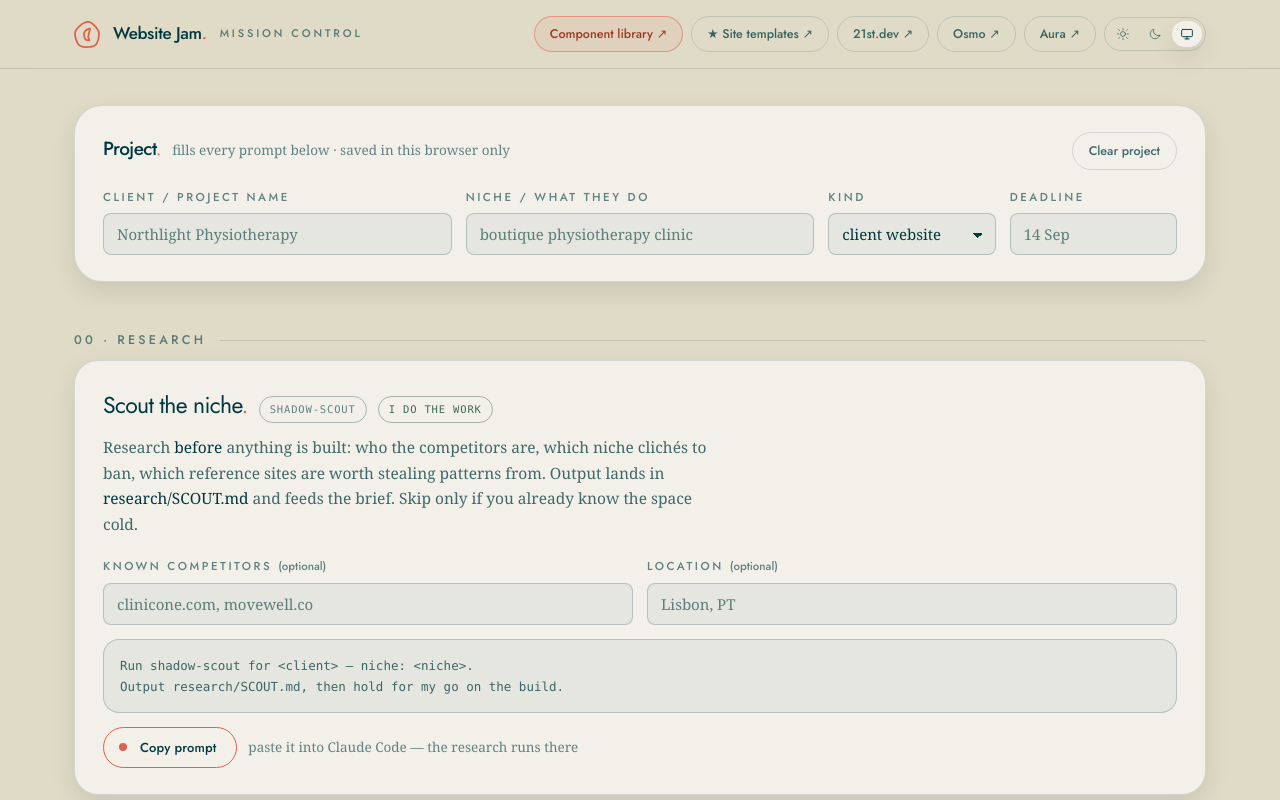
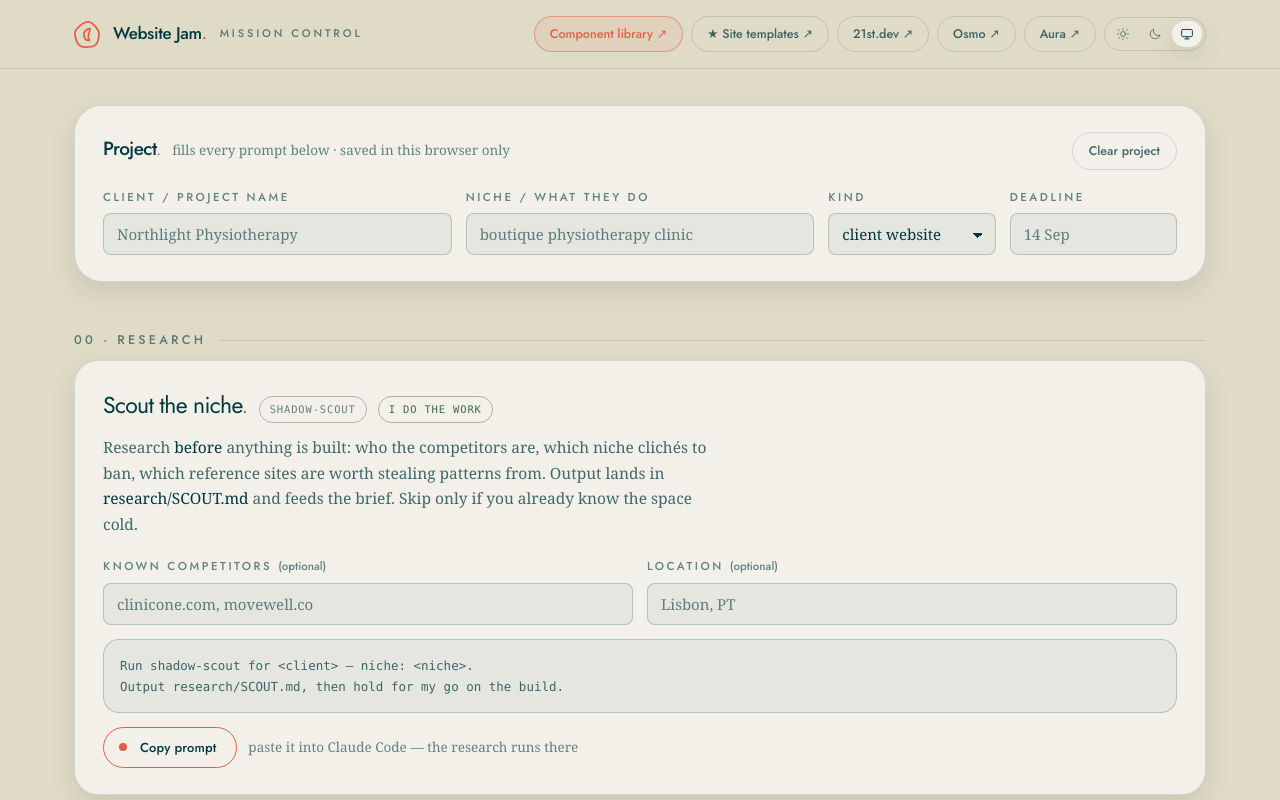
Before and after one commit to TheShadowLeader/website-jam, a plain HTML site: page mission-control/index.html in a window 1280 px wide. Shown: the top 800 px of the page. Drawn offline with Linux system fonts and the light colour scheme.

Commit message:
Use the brand sunrise for accent text, both faces
Reverts the substituted accent tones. Sunrise #E2604A is the brand
accent and is not swapped for a contrast-adjusted variant.

Co-Authored-By: Claude Opus 5 <noreply@anthropic.com>

```diff
--- a/mission-control/index.html
+++ b/mission-control/index.html
@@ -37,7 +37,7 @@
     --line-hi:rgba(0,56,64,.30);
     --field:rgba(0,56,64,.05);
     --field-line:rgba(0,56,64,.22);
-    --dir:#9E3823;             /* sunrise is 2.5:1 on moonmist — deepen it for text */
+    --dir:var(--sunrise);
     --ring:rgba(0,56,64,.55);
     --shadow:0 10px 24px rgba(1,25,29,.10);
     --ok:#3F6B52; --ext:#3C6076; --pro:#8A6A2F;
@@ -54,7 +54,7 @@
     --line-hi:rgba(224,219,198,.26);
     --field:rgba(1,25,29,.32);
     --field-line:rgba(1,25,29,.55);
-    --dir:#F08A76;              /* sunrise is 3.66:1 on midnight — lift it for small text */
+    --dir:var(--sunrise);
     --ring:var(--sunrise);
     --shadow:0 10px 24px rgba(1,25,29,.28);
     --ok:#8FBBA0; --ext:#8FB2C6; --pro:#D6B47C;
```
